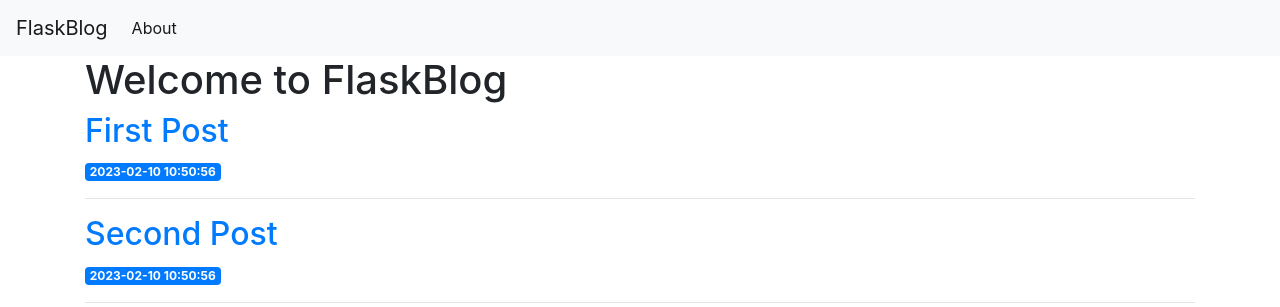
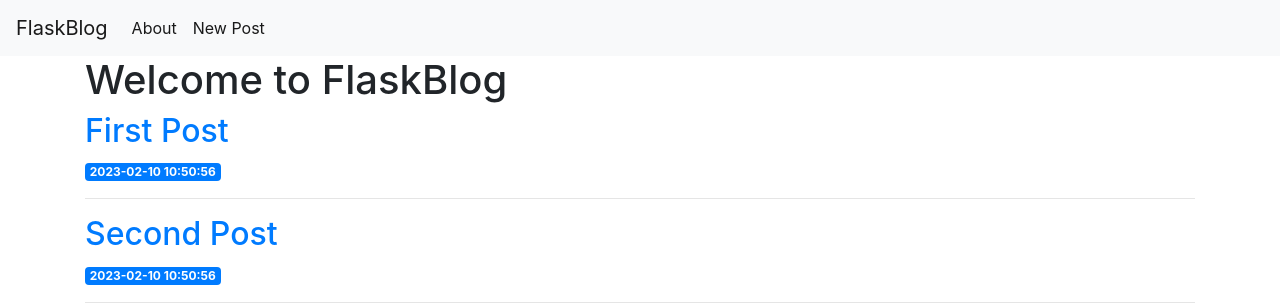
Before and after one commit to diawando/small_blog, a Flask app: page / in a window 1280 px wide. Shown: the top 307 px of the page. Run offline with Flask 2, Linux system fonts and the light colour scheme; data comes from the database, SQL or seed files in the repository; both versions use the stored data as it was after the commit; some libraries are stand-ins or nearby versions.

Commit message:
ajout du lien vers create.html dans base.html. Message d'erreur en cas de submit sans title

```diff
--- a/templates/base.html
+++ b/templates/base.html
@@ -20,10 +20,16 @@
                     <li class="nav-item active">
                         <a class="nav-link" href="#">About</a>
                     </li>
+                    <li class="nav-item active">
+                        <a class="nav-link" href=" {{url_for('create')}} ">New Post</a>
+                    </li>
                 </ul>
             </div>
         </nav>
         <div class="container">
+            {% for message in get_flashed_messages() %}
+                <div class="alert alert-danger">{{ message }}</div>
+            {% endfor %}
             {% block content %} {% endblock %}
         </div>
 
```
Also changed, not shown: database.db.
